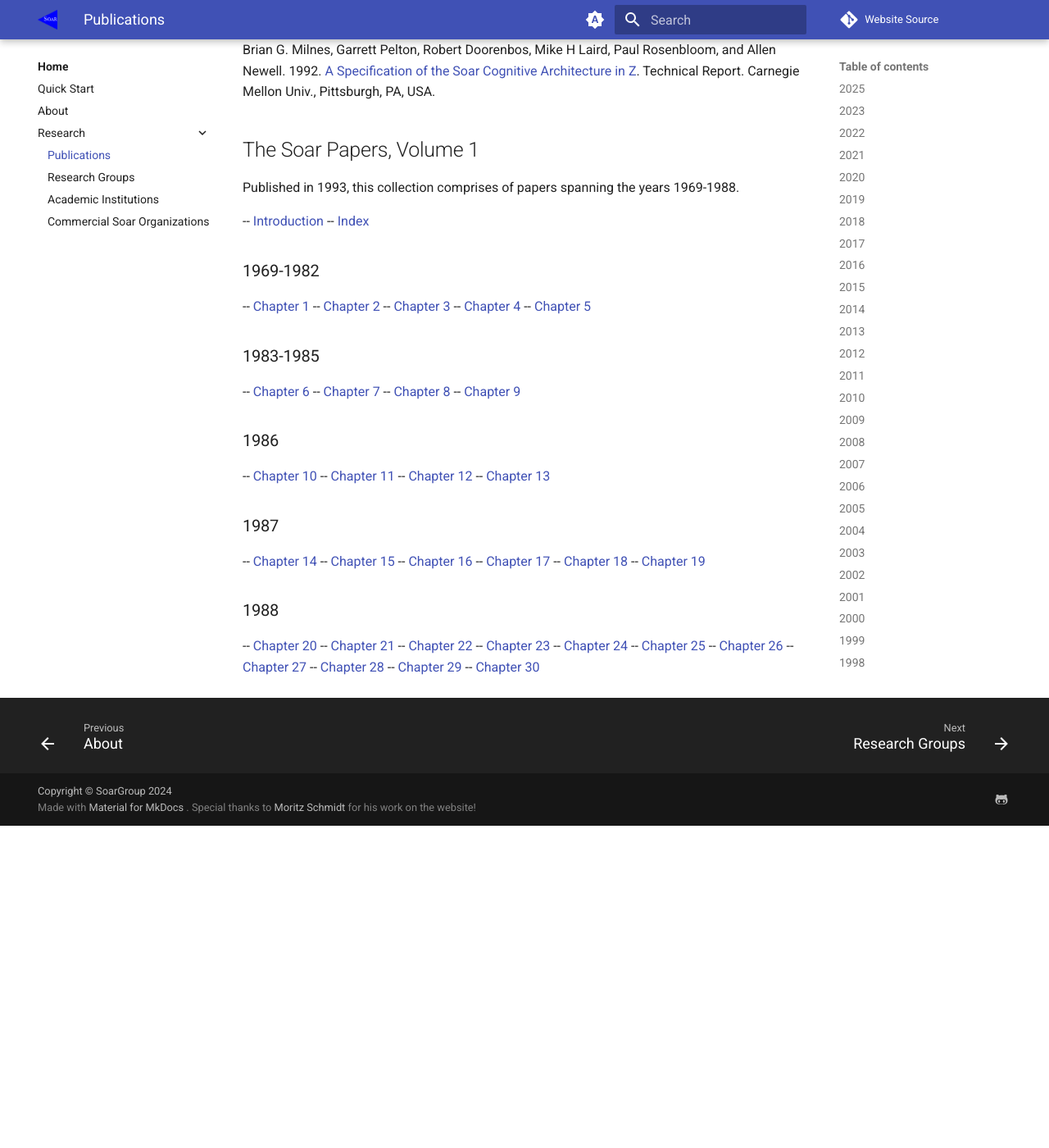
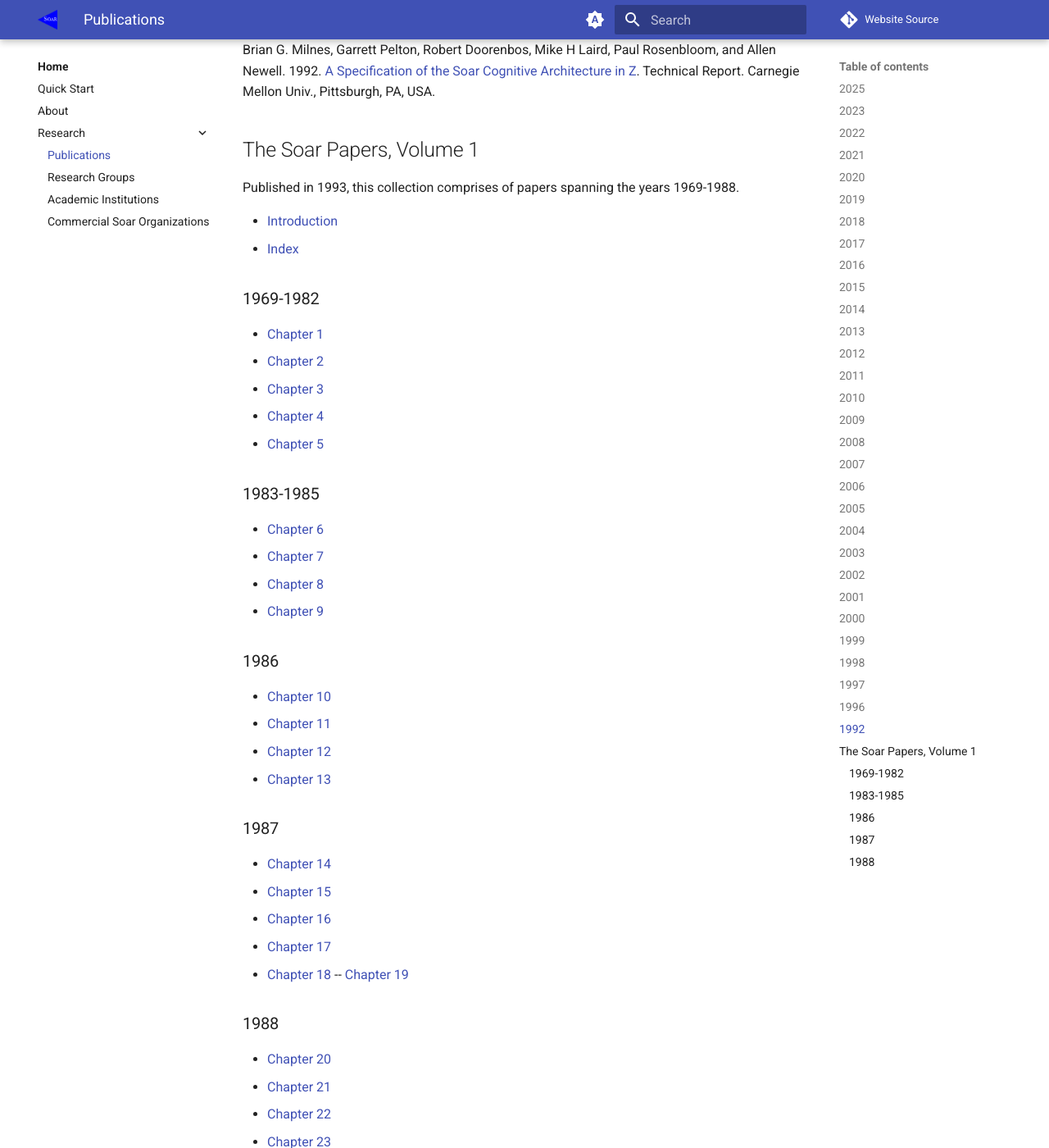
Before and after one commit to SoarGroup/SoarGroup.github.io, an MkDocs documentation site: the page built from docs/home/Publications.md, in a window 1280 px wide and 1400 px high, scrolled down 23210 px. Shown: the whole window at 82% size. Built offline with MkDocs 1.6.1 and Material for MkDocs 9.7.7, drawn with Linux system fonts in a browser that asks for light colours; comment, search, counter and statistics services are not loaded; before the commit the page ends 24217 px from its top, so only the background shows below that.

Commit message:
fix formatting

```diff
--- a/docs/home/Publications.md
+++ b/docs/home/Publications.md
@@ -1409,50 +1409,50 @@
 
 Published in 1993, this collection comprises of papers spanning the years 1969-1988.
 
---  [Introduction](https://raw.githubusercontent.com/SoarGroup/website-downloads/main/pubs/the_soar_papers_vol_1/intro.pdf)
--- [Index](https://raw.githubusercontent.com/SoarGroup/website-downloads/main/pubs/the_soar_papers_vol_1/index.pdf)
+-   [Introduction](https://raw.githubusercontent.com/SoarGroup/website-downloads/main/pubs/the_soar_papers_vol_1/intro.pdf)
+-   [Index](https://raw.githubusercontent.com/SoarGroup/website-downloads/main/pubs/the_soar_papers_vol_1/index.pdf)
 
 ### 1969-1982
 
---  [Chapter 1](https://raw.githubusercontent.com/SoarGroup/website-downloads/main/pubs/the_soar_papers_vol_1/1.pdf)
---  [Chapter 2](https://raw.githubusercontent.com/SoarGroup/website-downloads/main/pubs/the_soar_papers_vol_1/2.pdf)
---  [Chapter 3](https://raw.githubusercontent.com/SoarGroup/website-downloads/main/pubs/the_soar_papers_vol_1/3.pdf)
---  [Chapter 4](https://raw.githubusercontent.com/SoarGroup/website-downloads/main/pubs/the_soar_papers_vol_1/4.pdf)
---  [Chapter 5](https://raw.githubusercontent.com/SoarGroup/website-downloads/main/pubs/the_soar_papers_vol_1/5.pdf)
+-   [Chapter 1](https://raw.githubusercontent.com/SoarGroup/website-downloads/main/pubs/the_soar_papers_vol_1/1.pdf)
+-   [Chapter 2](https://raw.githubusercontent.com/SoarGroup/website-downloads/main/pubs/the_soar_papers_vol_1/2.pdf)
+-   [Chapter 3](https://raw.githubusercontent.com/SoarGroup/website-downloads/main/pubs/the_soar_papers_vol_1/3.pdf)
+-   [Chapter 4](https://raw.githubusercontent.com/SoarGroup/website-downloads/main/pubs/the_soar_papers_vol_1/4.pdf)
+-   [Chapter 5](https://raw.githubusercontent.com/SoarGroup/website-downloads/main/pubs/the_soar_papers_vol_1/5.pdf)
 
 ### 1983-1985
 
---  [Chapter 6](https://raw.githubusercontent.com/SoarGroup/website-downloads/main/pubs/the_soar_papers_vol_1/6.pdf)
---  [Chapter 7](https://raw.githubusercontent.com/SoarGroup/website-downloads/main/pubs/the_soar_papers_vol_1/7.pdf)
---  [Chapter 8](https://raw.githubusercontent.com/SoarGroup/website-downloads/main/pubs/the_soar_papers_vol_1/8.pdf)
---  [Chapter 9](https://raw.githubusercontent.com/SoarGroup/website-downloads/main/pubs/the_soar_papers_vol_1/9.pdf)
+-   [Chapter 6](https://raw.githubusercontent.com/SoarGroup/website-downloads/main/pubs/the_soar_papers_vol_1/6.pdf)
+-   [Chapter 7](https://raw.githubusercontent.com/SoarGroup/website-downloads/main/pubs/the_soar_papers_vol_1/7.pdf)
+-   [Chapter 8](https://raw.githubusercontent.com/SoarGroup/website-downloads/main/pubs/the_soar_papers_vol_1/8.pdf)
+-   [Chapter 9](https://raw.githubusercontent.com/SoarGroup/website-downloads/main/pubs/the_soar_papers_vol_1/9.pdf)
 
 ### 1986
 
---  [Chapter 10](https://raw.githubusercontent.com/SoarGroup/website-downloads/main/pubs/the_soar_papers_vol_1/10.pdf)
---  [Chapter 11](https://raw.githubusercontent.com/SoarGroup/website-downloads/main/pubs/the_soar_papers_vol_1/11.pdf)
---  [Chapter 12](https://raw.githubusercontent.com/SoarGroup/website-downloads/main/pubs/the_soar_papers_vol_1/12.pdf)
---  [Chapter 13](https://raw.githubusercontent.com/SoarGroup/website-downloads/main/pubs/the_soar_papers_vol_1/13.pdf)
+-   [Chapter 10](https://raw.githubusercontent.com/SoarGroup/website-downloads/main/pubs/the_soar_papers_vol_1/10.pdf)
+-   [Chapter 11](https://raw.githubusercontent.com/SoarGroup/website-downloads/main/pubs/the_soar_papers_vol_1/11.pdf)
+-   [Chapter 12](https://raw.githubusercontent.com/SoarGroup/website-downloads/main/pubs/the_soar_papers_vol_1/12.pdf)
+-   [Chapter 13](https://raw.githubusercontent.com/SoarGroup/website-downloads/main/pubs/the_soar_papers_vol_1/13.pdf)
 
 ### 1987
 
---  [Chapter 14](https://raw.githubusercontent.com/SoarGroup/website-downloads/main/pubs/the_soar_papers_vol_1/14.pdf)
---  [Chapter 15](https://raw.githubusercontent.com/SoarGroup/website-downloads/main/pubs/the_soar_papers_vol_1/15.pdf)
---  [Chapter 16](https://raw.githubusercontent.com/SoarGroup/website-downloads/main/pubs/the_soar_papers_vol_1/16.pdf)
---  [Chapter 17](https://raw.githubusercontent.com/SoarGroup/website-downloads/main/pubs/the_soar_papers_vol_1/17.pdf)
---  [Chapter 18](https://raw.githubusercontent.com/SoarGroup/website-downloads/main/pubs/the_soar_papers_vol_1/18.pdf)
+-   [Chapter 14](https://raw.githubusercontent.com/SoarGroup/website-downloads/main/pubs/the_soar_papers_vol_1/14.pdf)
+-   [Chapter 15](https://raw.githubusercontent.com/SoarGroup/website-downloads/main/pubs/the_soar_papers_vol_1/15.pdf)
+-   [Chapter 16](https://raw.githubusercontent.com/SoarGroup/website-downloads/main/pubs/the_soar_papers_vol_1/16.pdf)
+-   [Chapter 17](https://raw.githubusercontent.com/SoarGroup/website-downloads/main/pubs/the_soar_papers_vol_1/17.pdf)
+-   [Chapter 18](https://raw.githubusercontent.com/SoarGroup/website-downloads/main/pubs/the_soar_papers_vol_1/18.pdf)
 -- [Chapter 19](https://raw.githubusercontent.com/SoarGroup/website-downloads/main/pubs/the_soar_papers_vol_1/19.pdf)
 
 ### 1988
 
---  [Chapter 20](https://raw.githubusercontent.com/SoarGroup/website-downloads/main/pubs/the_soar_papers_vol_1/20.pdf)
---  [Chapter 21](https://raw.githubusercontent.com/SoarGroup/website-downloads/main/pubs/the_soar_papers_vol_1/21.pdf)
---  [Chapter 22](https://raw.githubusercontent.com/SoarGroup/website-downloads/main/pubs/the_soar_papers_vol_1/22.pdf)
---  [Chapter 23](https://raw.githubusercontent.com/SoarGroup/website-downloads/main/pubs/the_soar_papers_vol_1/23.pdf)
---  [Chapter 24](https://raw.githubusercontent.com/SoarGroup/website-downloads/main/pubs/the_soar_papers_vol_1/24.pdf)
---  [Chapter 25](https://raw.githubusercontent.com/SoarGroup/website-downloads/main/pubs/the_soar_papers_vol_1/25.pdf)
---  [Chapter 26](https://raw.githubusercontent.com/SoarGroup/website-downloads/main/pubs/the_soar_papers_vol_1/26.pdf)
---  [Chapter 27](https://raw.githubusercontent.com/SoarGroup/website-downloads/main/pubs/the_soar_papers_vol_1/27.pdf)
---  [Chapter 28](https://raw.githubusercontent.com/SoarGroup/website-downloads/main/pubs/the_soar_papers_vol_1/28.pdf)
---  [Chapter 29](https://raw.githubusercontent.com/SoarGroup/website-downloads/main/pubs/the_soar_papers_vol_1/29.pdf)
---  [Chapter 30](https://raw.githubusercontent.com/SoarGroup/website-downloads/main/pubs/the_soar_papers_vol_1/30.pdf)
+-   [Chapter 20](https://raw.githubusercontent.com/SoarGroup/website-downloads/main/pubs/the_soar_papers_vol_1/20.pdf)
+-   [Chapter 21](https://raw.githubusercontent.com/SoarGroup/website-downloads/main/pubs/the_soar_papers_vol_1/21.pdf)
+-   [Chapter 22](https://raw.githubusercontent.com/SoarGroup/website-downloads/main/pubs/the_soar_papers_vol_1/22.pdf)
+-   [Chapter 23](https://raw.githubusercontent.com/SoarGroup/website-downloads/main/pubs/the_soar_papers_vol_1/23.pdf)
+-   [Chapter 24](https://raw.githubusercontent.com/SoarGroup/website-downloads/main/pubs/the_soar_papers_vol_1/24.pdf)
+-   [Chapter 25](https://raw.githubusercontent.com/SoarGroup/website-downloads/main/pubs/the_soar_papers_vol_1/25.pdf)
+-   [Chapter 26](https://raw.githubusercontent.com/SoarGroup/website-downloads/main/pubs/the_soar_papers_vol_1/26.pdf)
+-   [Chapter 27](https://raw.githubusercontent.com/SoarGroup/website-downloads/main/pubs/the_soar_papers_vol_1/27.pdf)
+-   [Chapter 28](https://raw.githubusercontent.com/SoarGroup/website-downloads/main/pubs/the_soar_papers_vol_1/28.pdf)
+-   [Chapter 29](https://raw.githubusercontent.com/SoarGroup/website-downloads/main/pubs/the_soar_papers_vol_1/29.pdf)
+-   [Chapter 30](https://raw.githubusercontent.com/SoarGroup/website-downloads/main/pubs/the_soar_papers_vol_1/30.pdf)
```
